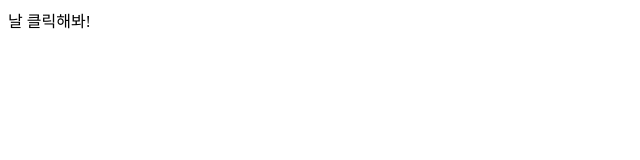
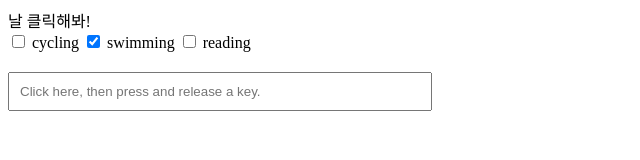
Before and after one commit to cookie0215/fastcampus, a plain HTML site: page practice5_domStyle/index.html in a window 1280 px wide. Shown: the whole page, without its empty margins (0-640 px from the left). Drawn offline with Linux system fonts and the light colour scheme.

Commit message:
test: test practice

```diff
--- a/practice5_domStyle/index.html
+++ b/practice5_domStyle/index.html
@@ -6,10 +6,31 @@
     <meta name="viewport" content="width=device-width, initial-scale=1.0">
     <title>Document</title>
     <script defer src="main.js"></script>
+    <style>
+        #textInput {
+            width: 400px;
+            display: block;
+            margin-top: 20px;
+            padding: 10px;
+        }
+    </style>
 </head>
 <body>
     <!-- 스크립트로 입력한 스타일 속성과 값이
         인라인 형식으로 추가되는 것을 볼 수 있다. -->
     <div>날 클릭해봐!</div>
+
+    <input id="hobby1" type="checkbox" name="hobby">
+    <label for="hobby1">cycling</label>
+
+    <input id="hobby2" type="checkbox" name="hobby" checked>
+    <label for="hobby2">swimming</label>
+
+    <input id="hobby3" type="checkbox" name="hobby">
+    <label for="hobby3">reading</label>
+
+    <!-- input창에 입력 시, keyup이벤트 발생 -->
+    <input id="textInput" type="text" placeholder="Click here, then press and release a key.">
+    <p id="log"></p>
 </body>
 </html>
--- a/practice5_domStyle/main.js
+++ b/practice5_domStyle/main.js
@@ -19,3 +19,18 @@ function changeStyle(){
     // prompt에 입력한 속성과 값을 해당 div요소에 반영시킨다.
     div.style[newStyle.attribute] = newStyle.value;
 }
+
+
+// 체크박스 항목 중 체크되어 있는 항목 찾기
+const checked = document.querySelector("input[name=hobby]:checked");
+console.log(checked);
+
+// input창에 입력 시, keyup이벤트 발생
+const textInput = document.getElementById("textInput");
+const log = document.getElementById("log");
+
+textInput.addEventListener('keyup', e=>{
+    e.preventDefault();
+
+    log.innerHTML = textInput.value;
+})
```
